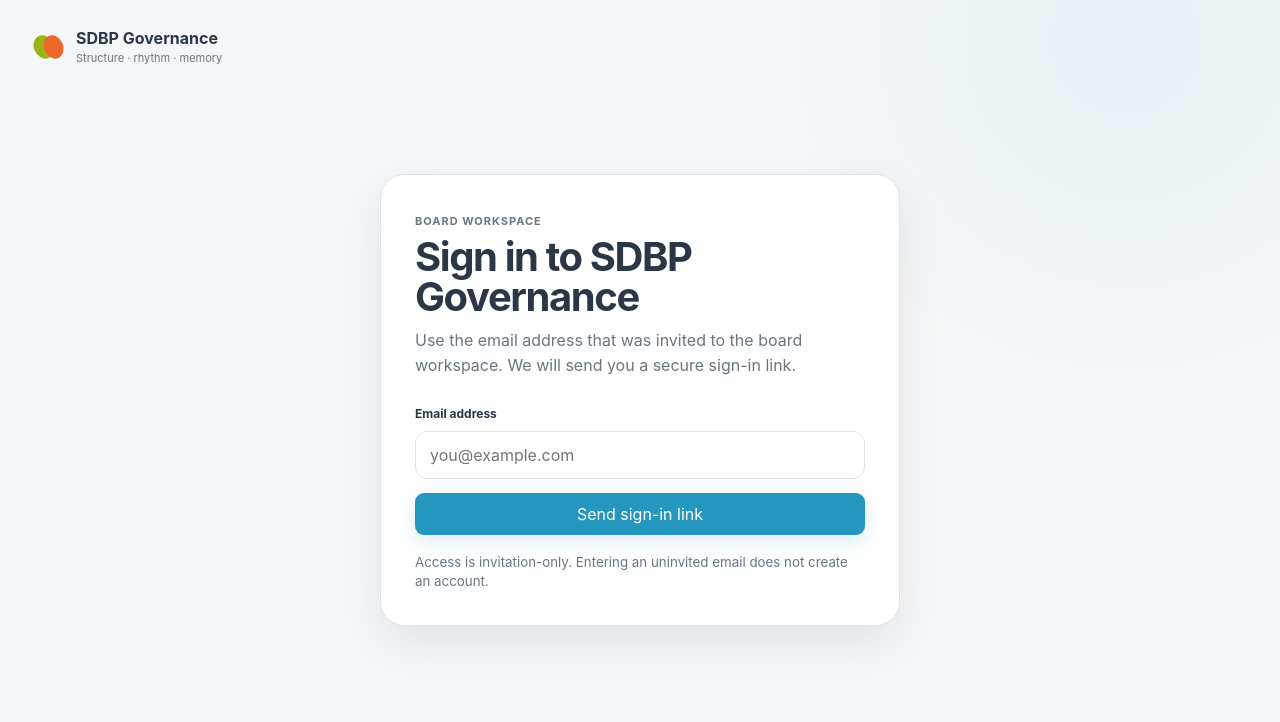
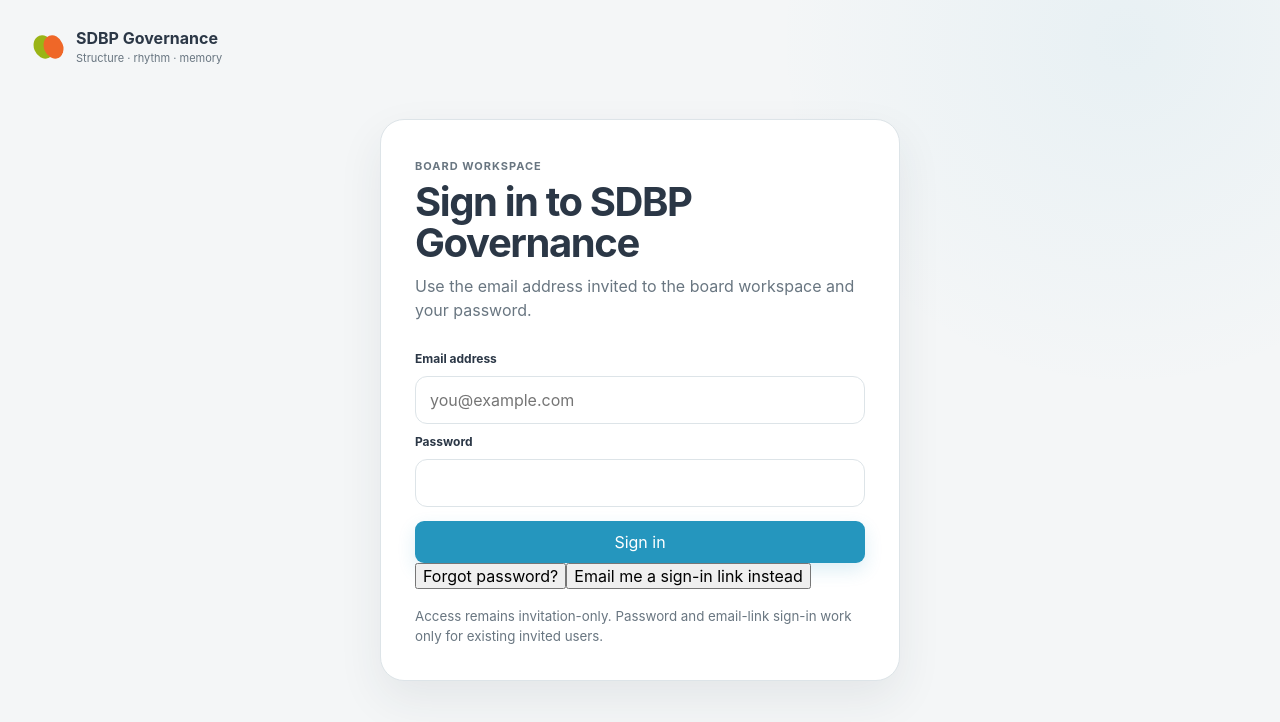
Before and after one commit to sdbp-admin/governance, a Next.js app: page /governance/ in a window 1280 px wide. Shown: the top 722 px of the page. Built offline with nearby package versions, Linux system fonts and the light colour scheme; no server answers.

Commit message:
make password login the default auth flow

```diff
--- a/components/authenticated-app.tsx
+++ b/components/authenticated-app.tsx
@@ -16,10 +16,15 @@ export function AuthenticatedApp() {
   const [status, setStatus] = useState<AuthStatus>("loading");
   const [profile, setProfile] = useState<Profile | null>(null);
   const [email, setEmail] = useState("");
+  const [password, setPassword] = useState("");
+  const [newPassword, setNewPassword] = useState("");
+  const [confirmPassword, setConfirmPassword] = useState("");
   const [message, setMessage] = useState("");
   const [error, setError] = useState("");
   const [sending, setSending] = useState(false);
   const [meetingMode, setMeetingMode] = useState(false);
+  const [passwordEditor, setPasswordEditor] = useState(false);
+  const [recoveryMode, setRecoveryMode] = useState(false);
 
   const resolveUser = useCallback(async () => {
     setError("");
@@ -53,6 +58,7 @@ export function AuthenticatedApp() {
     }
 
     setProfile(person as Profile);
+    setEmail(person.email);
     setStatus("signed_in");
   }, []);
 
@@ -65,7 +71,12 @@ export function AuthenticatedApp() {
 
     void resolveUser();
 
-    const { data } = supabase.auth.onAuthStateChange((_event, session) => {
+    const { data } = supabase.auth.onAuthStateChange((event, session) => {
+      if (event === "PASSWORD_RECOVERY") {
+        setRecoveryMode(true);
+        setPasswordEditor(true);
+      }
+
       if (!session?.user) {
         setProfile(null);
         setStatus("signed_out");
@@ -78,10 +89,32 @@ export function AuthenticatedApp() {
     return () => data.subscription.unsubscribe();
   }, [resolveUser]);
 
-  async function sendMagicLink(event: FormEvent<HTMLFormElement>) {
+  async function signInWithPassword(event: FormEvent<HTMLFormElement>) {
     event.preventDefault();
     const normalizedEmail = email.trim();
-    if (!normalizedEmail) return;
+    if (!normalizedEmail || !password) return;
+
+    setSending(true);
+    setError("");
+    setMessage("");
+
+    const { error: signInError } = await supabase.auth.signInWithPassword({
+      email: normalizedEmail,
+      password,
+    });
+
+    if (signInError) setError(signInError.message);
+    else setPassword("");
+
+    setSending(false);
+  }
+
+  async function sendMagicLink() {
+    const normalizedEmail = email.trim();
+    if (!normalizedEmail) {
+      setError("Enter your invited email address first.");
+      return;
+    }
 
     setSending(true);
     setError("");
@@ -97,14 +130,71 @@ export function AuthenticatedApp() {
     });
 
     if (signInError) setError(signInError.message);
-    else setMessage("Check your email for the secure sign-in link.");
+    else setMessage("Sign-in link sent. Use this only when you cannot use your password.");
 
     setSending(false);
+  }
+
+  async function sendPasswordReset() {
+    const normalizedEmail = email.trim();
+    if (!normalizedEmail) {
+      setError("Enter your invited email address first.");
+      return;
+    }
+
+    setSending(true);
+    setError("");
+    setMessage("");
+
+    const redirectTo = `${window.location.origin}/governance/`;
+    const { error: resetError } = await supabase.auth.resetPasswordForEmail(normalizedEmail, {
+      redirectTo,
+    });
+
+    if (resetError) setError(resetError.message);
+    else setMessage("Password reset email sent. Open the link to choose a new password.");
+
+    setSending(false);
+  }
+
+  async function savePassword(event: FormEvent<HTMLFormElement>) {
+    event.preventDefault();
+    setError("");
+    setMessage("");
+
+    if (newPassword.length < 8) {
+      setError("Use at least 8 characters.");
+      return;
+    }
+    if (newPassword !== confirmPassword) {
+      setError("The two passwords do not match.");
+      return;
+    }
+
+    setSending(true);
+    const { error: updateError } = await supabase.auth.updateUser({ password: newPassword });
+
+    if (updateError) {
+      setError(updateError.message);
+      setSending(false);
+      return;
+    }
+
+    setNewPassword("");
+    setConfirmPassword("");
+    setPasswordEditor(false);
+    setRecoveryMode(false);
+    setMessage("Password saved. New browsers can now sign in without an email round-trip.");
+    setSending(false);
+    await resolveUser();
   }
 
   async function signOut() {
     await supabase.auth.signOut();
     setProfile(null);
+    setPassword("");
+    setMessage("");
+    setError("");
     setStatus("signed_out");
   }
 
@@ -112,20 +202,45 @@ export function AuthenticatedApp() {
     return <AuthShell><div className="auth-state"><span className="auth-spinner" aria-hidden="true" /><h1>Connecting to SDBP Governance</h1><p>Checking your board access.</p></div></AuthShell>;
   }
 
+  if (passwordEditor && status === "signed_in") {
+    return <AuthShell>
+      <div className="auth-card">
+        <span className="section-kicker">{recoveryMode ? "Password recovery" : "Board account"}</span>
+        <h1>{recoveryMode ? "Choose a new password" : "Set or change your password"}</h1>
+        <p>Use this password for normal sign-in on a new browser or device. Your existing browser session can remain signed in.</p>
+        <form onSubmit={savePassword} className="auth-form">
+          <label htmlFor="new-password">New password</label>
+          <input id="new-password" type="password" autoComplete="new-password" minLength={8} value={newPassword} onChange={(event) => setNewPassword(event.target.value)} required />
+          <label htmlFor="confirm-password">Confirm password</label>
+          <input id="confirm-password" type="password" autoComplete="new-password" minLength={8} value={confirmPassword} onChange={(event) => setConfirmPassword(event.target.value)} required />
+          <button type="submit" className="primary" disabled={sending}>{sending ? "Saving…" : "Save password"}</button>
+        </form>
+        {error && <div className="auth-message error">{error}</div>}
+        {!recoveryMode && <div className="auth-actions"><button className="quiet" type="button" onClick={() => { setPasswordEditor(false); setError(""); }}>Cancel</button></div>}
+      </div>
+    </AuthShell>;
+  }
+
   if (status === "signed_out") {
     return <AuthShell>
       <div className="auth-card">
         <span className="section-kicker">Board workspace</span>
         <h1>Sign in to SDBP Governance</h1>
-        <p>Use the email address that was invited to the board workspace. We will send you a secure sign-in link.</p>
-        <form onSubmit={sendMagicLink} className="auth-form">
+        <p>Use the email address invited to the board workspace and your password.</p>
+        <form onSubmit={signInWithPassword} className="auth-form">
           <label htmlFor="board-email">Email address</label>
           <input id="board-email" type="email" autoComplete="email" value={email} onChange={(event) => setEmail(event.target.value)} placeholder="you@example.com" required />
-          <button type="submit" className="primary" disabled={sending}>{sending ? "Sending…" : "Send sign-in link"}</button>
+          <label htmlFor="board-password">Password</label>
+          <input id="board-password" type="password" autoComplete="current-password" value={password} onChange={(event) => setPassword(event.target.value)} required />
+          <button type="submit" className="primary" disabled={sending}>{sending ? "Signing in…" : "Sign in"}</button>
         </form>
+        <div className="auth-login-options">
+          <button type="button" onClick={() => void sendPasswordReset()} disabled={sending}>Forgot password?</button>
+          <button type="button" onClick={() => void sendMagicLink()} disabled={sending}>Email me a sign-in link instead</button>
+        </div>
         {message && <div className="auth-message success">{message}</div>}
         {error && <div className="auth-message error">{error}</div>}
-        <small className="auth-footnote">Access is invitation-only. Entering an uninvited email does not create an account.</small>
+        <small className="auth-footnote">Access remains invitation-only. Password and email-link sign-in work only for existing invited users.</small>
       </div>
     </AuthShell>;
   }
@@ -154,8 +269,8 @@ export function AuthenticatedApp() {
 
   return <>
     {!meetingMode && profile && <div className="auth-session-chip" role="status">
-      <div><strong>Signed in as {profile.name}</strong><small>Database access is live · standalone Actions are now persisted for the signed-in user</small></div>
-      <button onClick={() => void signOut()}>Sign out</button>
+      <div><strong>Signed in as {profile.name}</strong><small>{message || "Database access is live · standalone Actions are persisted"}</small></div>
+      <div className="auth-session-actions"><button onClick={() => { setError(""); setMessage(""); setPasswordEditor(true); }}>Password</button><button onClick={() => void signOut()}>Sign out</button></div>
     </div>}
     {profile && <Prototype liveProfile={profile} />}
   </>;
```
